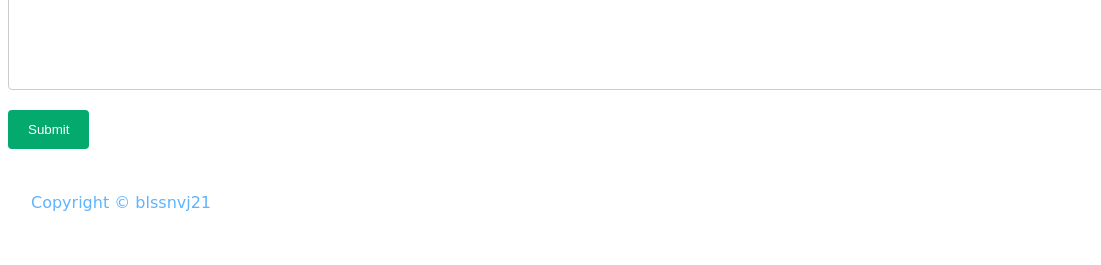
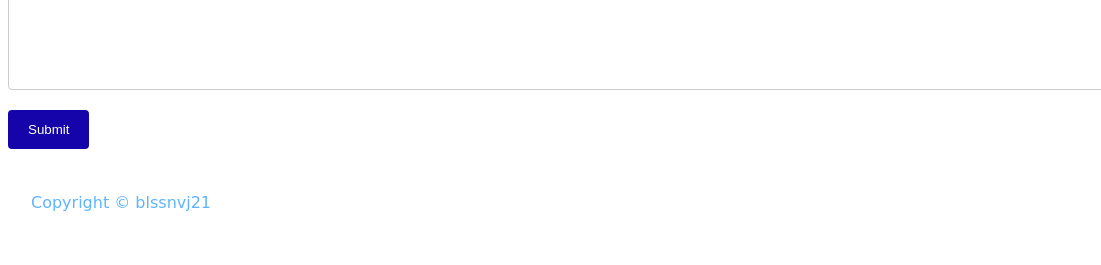
Before and after one commit to blssnvj/Websites, a plain HTML site: page contactus.html in a window 1280 px wide. Shown: the part 479-744 px from the top of the page, 0-1101 px from the left. Drawn offline with Linux system fonts and the light colour scheme.

Commit message:
submit button color change

```diff
--- a/contactus.css
+++ b/contactus.css
@@ -58,7 +58,7 @@ textarea {
 }
 
 input[type="submit"] {
-  background-color: #04aa6d;
+  background-color: #1504aa;
   color: white;
   padding: 12px 20px;
   border: none;
@@ -67,7 +67,7 @@ input[type="submit"] {
 }
 
 input[type="submit"]:hover {
-  background-color: #45a049;
+  background-color: #4854ff;
 }
 footer img {
   /*Footer Social Media Icons*/
```
